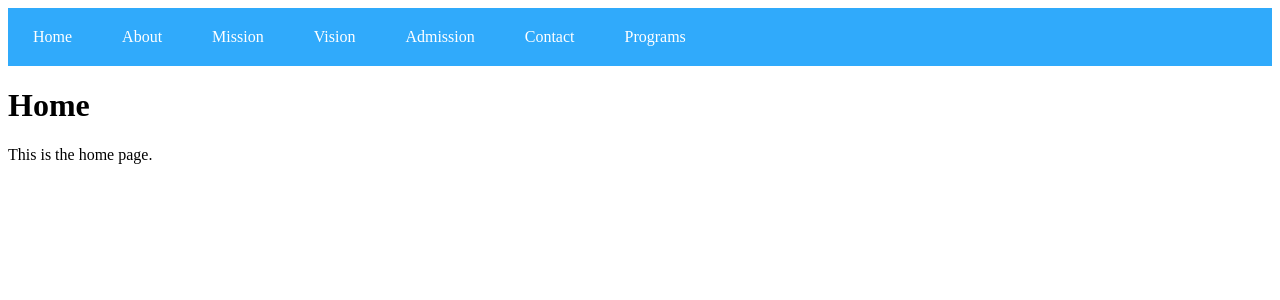
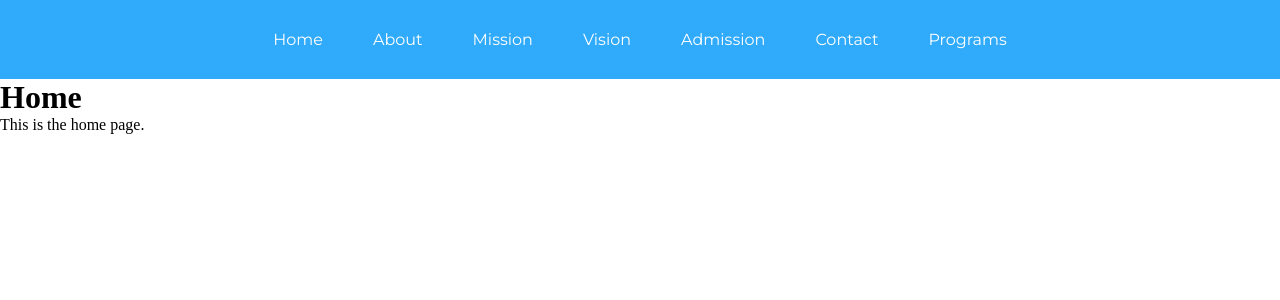
Before and after one commit to NIIOTAS/GitedBabies, a React (Vite) app: page / in a window 1280 px wide. Shown: the top 300 px of the page. Built offline with nearby package versions, Linux system fonts and the light colour scheme.

Commit message:
navbar-re-adjustements

```diff
--- a/src/App.css
+++ b/src/App.css
@@ -0,0 +1,7 @@
+
+* {
+    margin: 0;
+    padding: 0;
+    box-sizing: border-box;
+
+  }
--- a/src/App.tsx
+++ b/src/App.tsx
@@ -16,6 +16,7 @@ import Course6 from './pages/programs/Course6';
 import Course7 from './pages/programs/Course7';
 import Course8 from './pages/programs/Course8';
 import AboutCeoMessage from './pages/about/AboutCeoMessage.tsx';
+import "./App.css";
 
 const App: React.FC = () => {
   return (
--- a/src/components/Navbar.css
+++ b/src/components/Navbar.css
@@ -1,10 +1,17 @@
+@import url('https://fonts.googleapis.com/css2?family=Montserrat:ital,wght@0,100..900;1,100..900&display=swap');
+
 /* Navbar Styles */
 .navbar {
   background-color: #30aafb;
-  padding: 10px;
+  padding: 20px;
   margin: 0;
+  width: 100vw; /* Full width using viewport width */
+  display: flex;
+  justify-content: center; /* Centers the items */
+  font-family: "Montserrat", sans-serif;
 }
 
+/* Nav items styles */
 .nav-items {
   list-style: none;
   margin: 0;
@@ -13,10 +20,12 @@
   gap: 20px;
 }
 
+/* Individual nav items */
 .nav-items li {
   position: relative;
 }
 
+/* Link and span styles */
 .nav-items li a,
 .nav-items li span {
   color: white;
@@ -25,6 +34,7 @@
   display: block;
 }
 
+/* Hover effects */
 .nav-items li a:hover,
 .nav-items li span:hover {
   background-color: #f1ee21;
@@ -37,23 +47,23 @@
 .dropdown-content {
   display: none; /* Hidden by default */
   position: absolute;
-  background-color:blue;
+  background-color: blue;
   box-shadow: 0 8px 16px rgba(0, 0, 0, 0.2);
   z-index: 1;
   border-radius: 5px;
   top: 100%; /* Ensure the dropdown appears below the parent */
   left: 0;
-  padding: 10px;
+  padding: 20px;
   min-width: 160px;
-  margin-top: 20px;
+  margin-top: 30px;
 }
 
-/* Show the dropdown when the state is active */
+/* Show the dropdown when active */
 .dropdown-content.show {
   display: block;
 }
 
-/* Styling for dropdown links */
+/* Dropdown link styling */
 .dropdown-content li {
   list-style: none;
 }
```
Also changed, not shown: src/index.css (+16 -0 lines).
